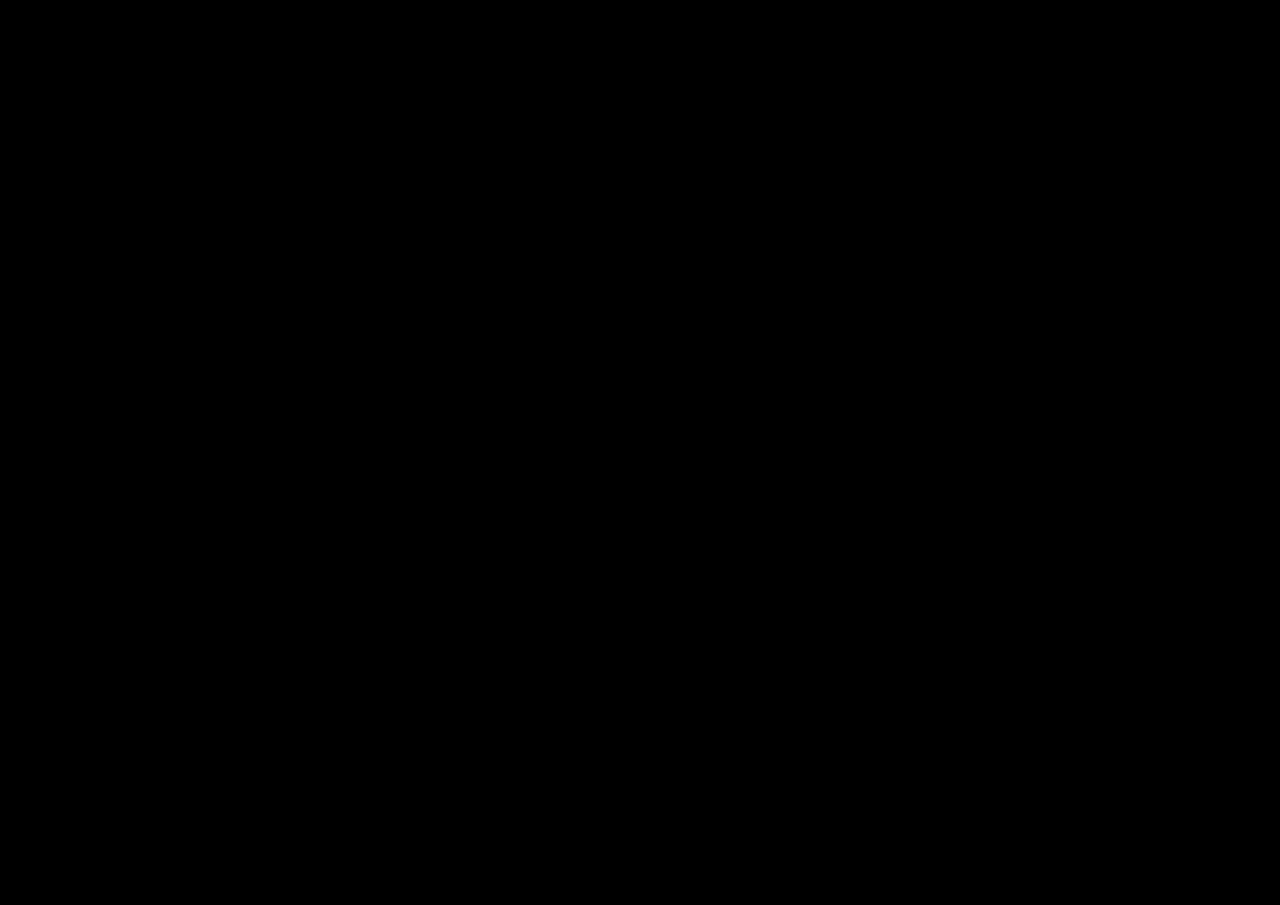
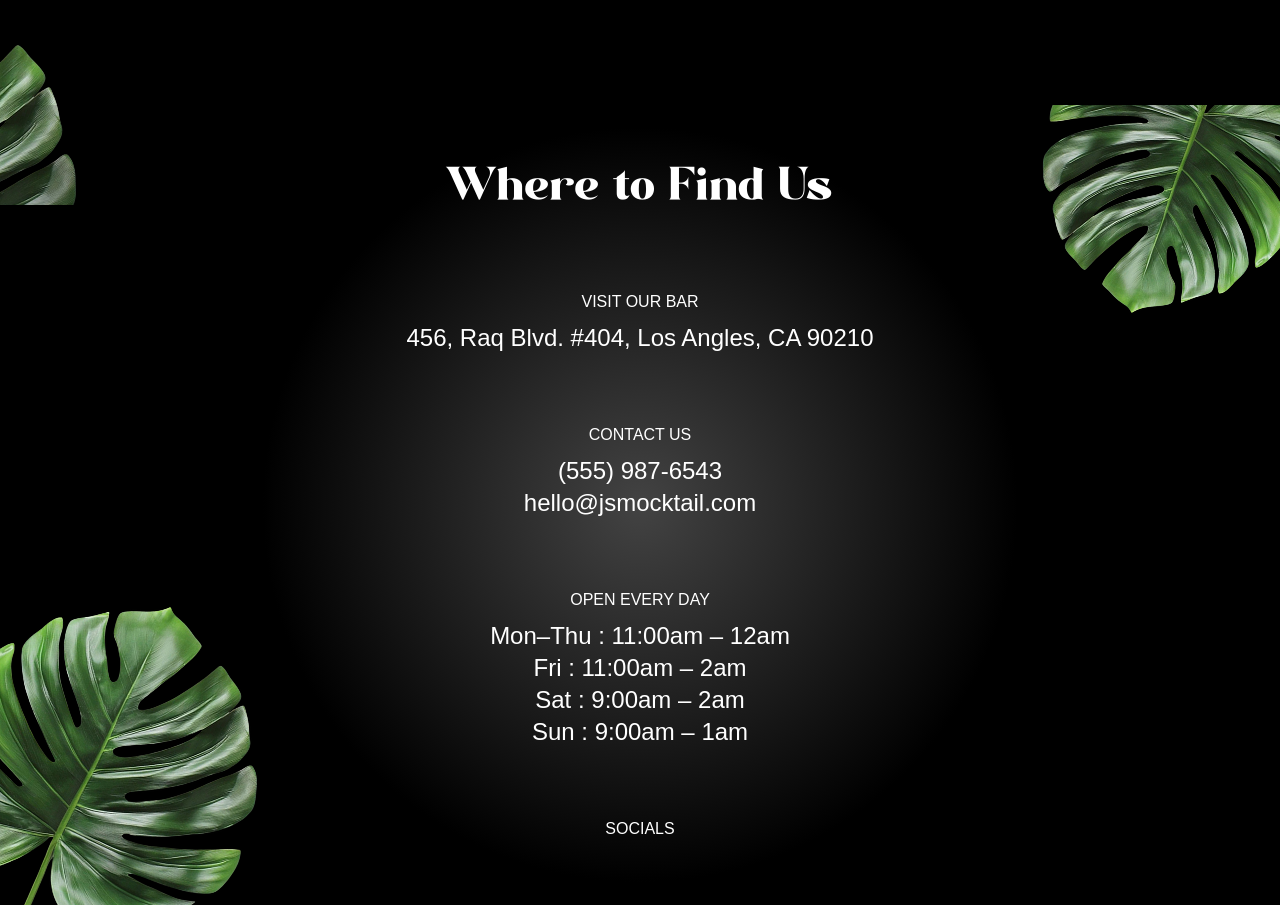
Before and after one commit to ZonRyu/Mojito-GSAP, a React (Vite) app: page / in a window 1280 px wide. Shown: the part 5000-5905 px from the top of the page. Before the commit the page ends 5025 px from the top, so only its background shows below. Built offline with nearby package versions, Linux system fonts and the light colour scheme; a web font is replaced by a local one.

Commit message:
Contact compo

```diff
--- a/src/App.jsx
+++ b/src/App.jsx
@@ -6,6 +6,7 @@
 import About from "./components/About";
 import Art from "./components/Art";
 import Menu from "./components/Menu";
+import Contact from "./components/Contact";
 
 
 gsap.registerPlugin(ScrollTrigger, SplitText);
@@ -19,6 +20,7 @@
             <About />
             <Art />
             <Menu />
+            <Contact />
         </main>
     )
 };
--- /dev/null
+++ b/src/components/Contact.jsx
@@ -0,0 +1,78 @@
+import { useGSAP } from "@gsap/react"
+import { openingHours, socials } from "../../constans"
+import { SplitText } from "gsap/all"
+import gsap from "gsap"
+
+const Contact = () => {
+    useGSAP(() => {
+        const titleSplit = SplitText.create('#contact h2', { type: 'words' });
+        const timeline = gsap.timeline({
+            scrollTrigger: {
+                trigger: '#contact',
+                start: 'top center',
+            },
+            ease: 'power1.inOut'
+        });
+
+        timeline.from(titleSplit.words, {
+            opacity: 0,
+            yPercent: 100,
+            stagger: 0.02
+        })
+        .from('#contact h3, #contact p', {
+            opacity: 0,
+            yPercent: 100,
+            stagger: 0.02
+        })
+        .to('#f-right-leaf', {
+            y: '-50',
+            duration: 1,
+            ease: 'power1.inOut'
+        })
+    })
+    return (
+        <footer id="contact">
+            <img src="/images/footer-right-leaf.png" alt="leaf-right" id="f-right-leaf" />
+            <img src="/images/footer-left-leaf.png" alt="leaf-left" id="f-left-leaf" />
+
+            <div className="content">
+                <h2>Where to Find Us</h2>
+
+                <div>
+                    <h3>Visit Our Bar</h3>
+                    <p>456, Raq Blvd. #404, Los Angles, CA 90210</p>
+                </div>
+
+                <div>
+                    <h3>Contact Us</h3>
+                    <p>(555) 987-6543</p>
+                    <p>hello@jsmocktail.com</p>
+                </div>
+
+                <div>
+                    <h3>Open Every Day</h3>
+                    {openingHours.map((time) => (
+                        <p key={time.day}>
+                            {time.day} : {time.time}
+                        </p>
+                    ))}
+                </div>
+
+                <div>
+                    <h3>Socials</h3>
+
+                    <div className="flex-center gap-5">
+                        {socials.map((social) => {
+                            <a key={social.name} href={social.url} target="_blank" rel="noreferrer" aria-label={social.name}>
+                                <img src={social.icon} alt={social.name} />
+                            </a>
+                        })}
+
+                    </div>
+                </div>
+            </div>
+        </footer>
+    )
+}
+
+export default Contact
--- a/src/components/Menu.jsx
+++ b/src/components/Menu.jsx
@@ -56,7 +56,6 @@
             x: -100,
             y: 100,
         }).from('#m-right-leaf', {
-            x: 100,
             y: -100,
         });
     }, [currentIndex]);
```
